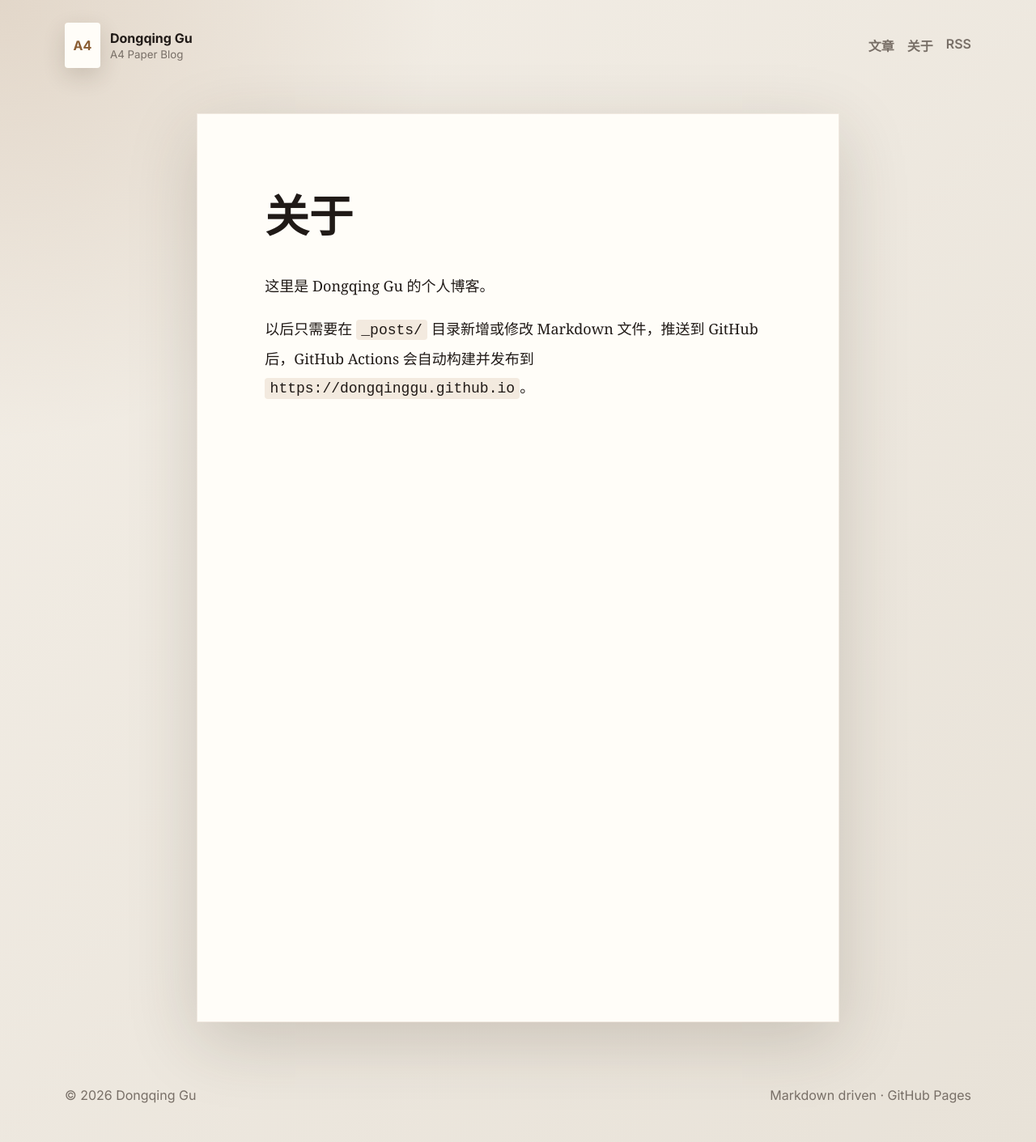
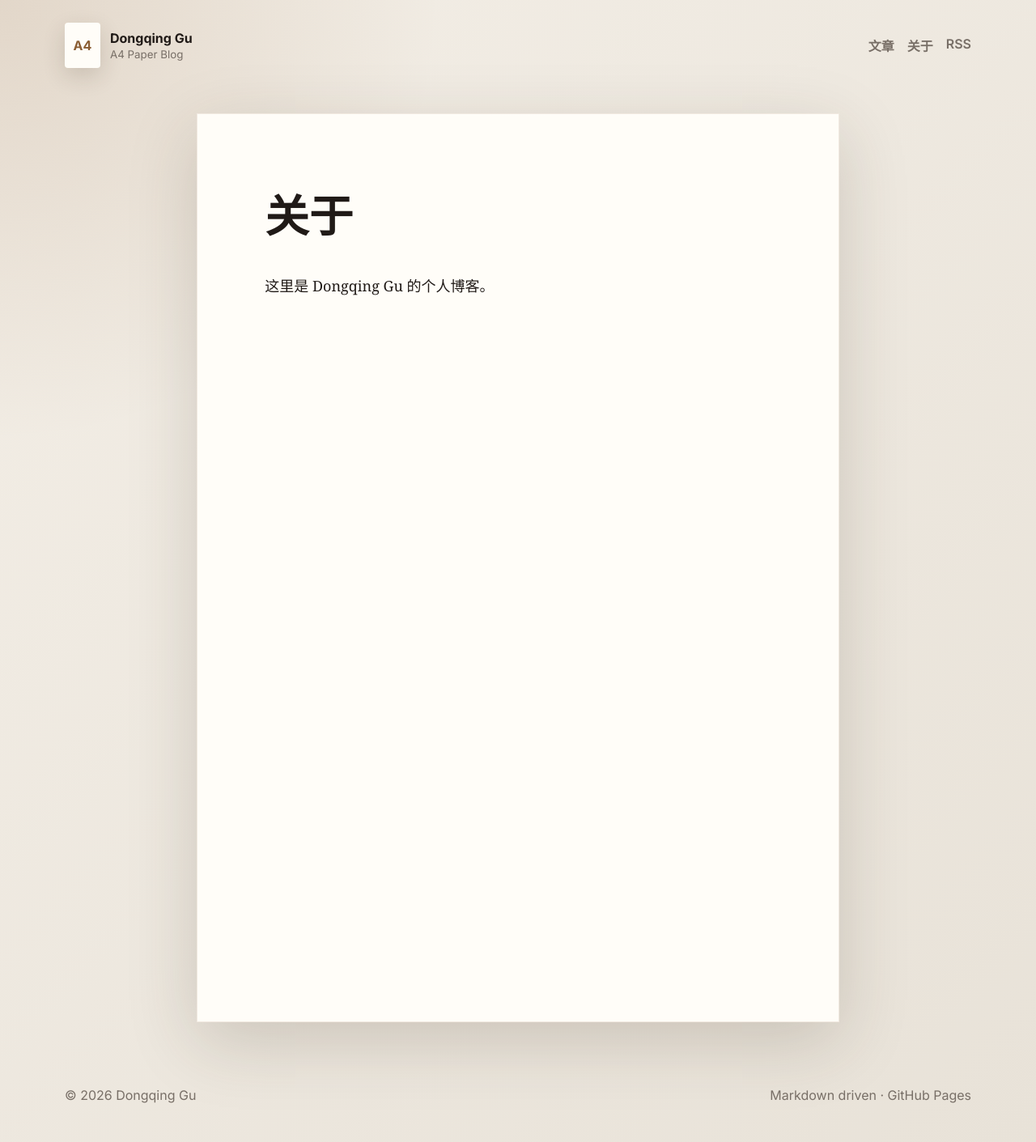
Before and after one commit to dongqinggu/dongqinggu.github.io, a Jekyll site: the page built from pages/about.md, in a window 1280 px wide. Shown: the whole page at 81% size. Built offline with Jekyll 4.4.1, drawn with Linux system fonts in a browser that asks for light colours.

Commit message:
更新 about.md

```diff
--- a/pages/about.md
+++ b/pages/about.md
@@ -4,5 +4,3 @@ permalink: /about/
 ---
 
 这里是 Dongqing Gu 的个人博客。
-
-以后只需要在 `_posts/` 目录新增或修改 Markdown 文件，推送到 GitHub 后，GitHub Actions 会自动构建并发布到 `https://dongqinggu.github.io`。
```
